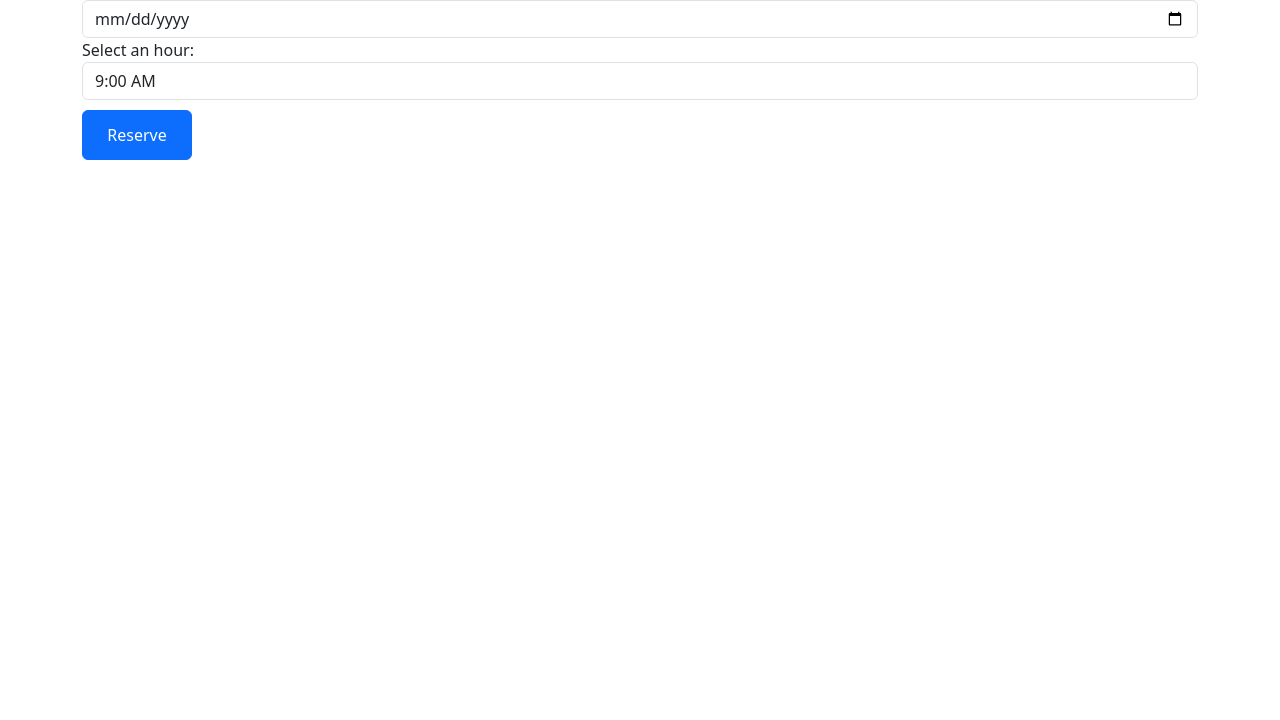
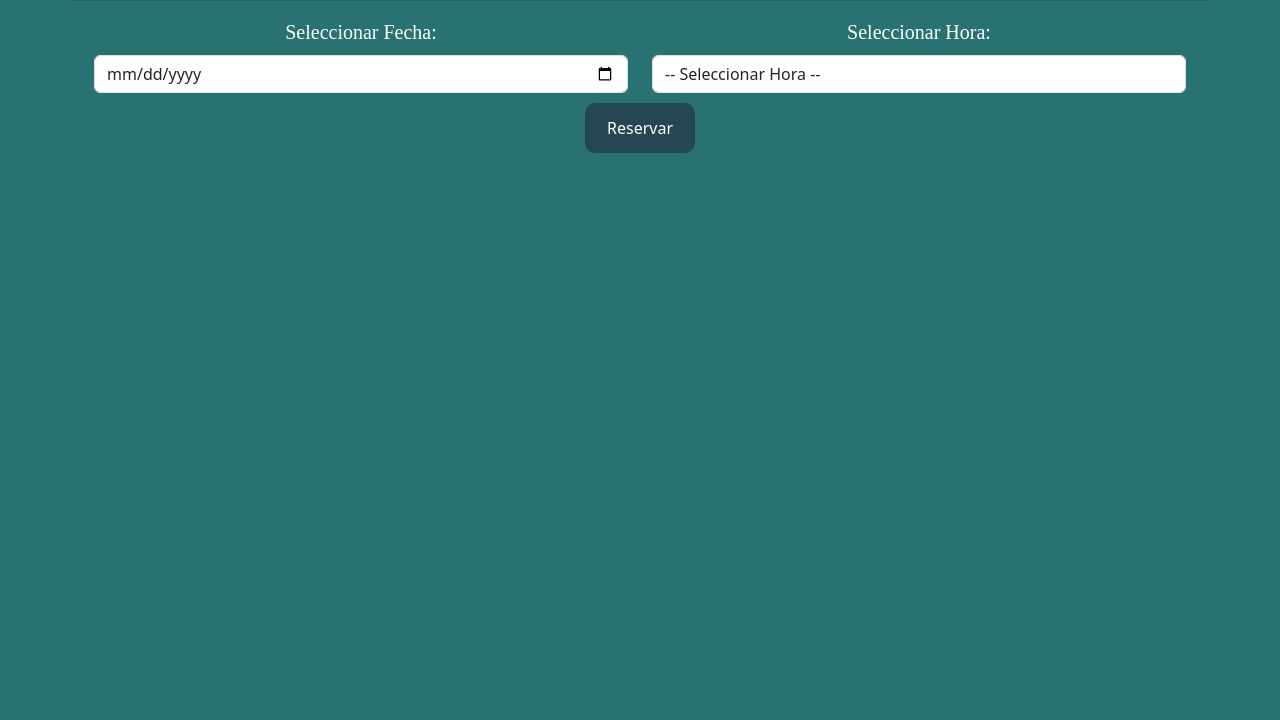
Before and after one commit to GonzaJuarez/ObligatorioFinalBaseDeDatos, a plain HTML site: page Obligatorio Final/HTML/agenda_carne.html in a window 1280 px wide. Shown: the part 80-800 px from the top of the page. Drawn offline with nearby package versions, Linux system fonts and the light colour scheme; files that its build step writes are made by us from their sources.

Commit message:
reservar en la agenda front + back + api + bd + crac

```diff
--- a/Obligatorio Final/HTML/agenda_carne.html
+++ b/Obligatorio Final/HTML/agenda_carne.html
@@ -1,41 +1,49 @@
-<!-- FILEPATH: /Obligatorio Final/HTML/agenda_carne.html -->
+<meta charset="UTF-8">
+<title>Agenda Carné de Salud</title>
+<link href="https://cdn.jsdelivr.net/npm/bootstrap@5.3.1/dist/css/bootstrap.min.css" rel="stylesheet"
+  integrity="sha384-4bw+/aepP/YC94hEpVNVgiZdgIC5+VKNBQNGCHeKRQN+PtmoHDEXuppvnDJzQIu9" crossorigin="anonymous">
+<link rel="stylesheet" href="../style.css">
+<script src="../agenda_carne.js"></script>
 
-<!DOCTYPE html>
-<html lang="en">
-
-<head>
-  <meta charset="UTF-8">
-  <meta name="viewport" content="width=device-width, initial-scale=1.0">
-  <link rel="stylesheet" href="../style.css">
-  <link href="https://cdn.jsdelivr.net/npm/bootstrap@5.3.1/dist/css/bootstrap.min.css" rel="stylesheet" integrity="sha384-4bw+/aepP/YC94hEpVNVgiZdgIC5+VKNBQNGCHeKRQN+PtmoHDEXuppvnDJzQIu9" crossorigin="anonymous">
-  <script src="agenda_carne.js"></script>
-
-  <title>Agenda Carné de Salud</title>
-
-</head>
-
-<body>
-  <div class="container">
-    <h1>Agenda Carné de Salud</h1>
-
-    <div class="form-group">
-      <label for="calendar">Select a day:</label>
-      <input type="date" id="calendar" class="form-control">
+<div class="container">
+  <div class="row justify-content-center">
+    <div class="col-md-12">
+        <div class="titulo1">
+            <a>Agenda Carné de Salud</a>
+        </div>
     </div>
-
-    <div class="form-group">
-      <label for="hours">Select an hour:</label>
-      <select id="hours" class="form-control">
-        <option value="9:00 AM">9:00 AM</option>
-        <option value="10:00 AM">10:00 AM</option>
-        <option value="11:00 AM">11:00 AM</option>
-      </select>
+  <hr>
+  <div class="row">
+    <div class="col-md-6">
+      <div class="form-group">
+        <label for="calendario_reserva" class="form-label subtitulo">Seleccionar Fecha:</label>
+        <input type="date" id="calendario_reserva" class="form-control" required>
+      </div>
     </div>
-
-    <button type="button" class="btn btn-primary">Reserve</button>
+    <div class="col-md-6">
+      <div class="form-group">
+        <label for="horas_disp" class="form-label subtitulo">Seleccionar Hora:</label>
+        <select id="horas_disp" class="form-control" aria-placeholder="-- Seleccionar Hora --" required>
+          <option value="">-- Seleccionar Hora --</option>
+          <option value="1">8:00 AM</option>
+          <option value="2">8:30 AM</option>
+          <option value="3">9:00 AM</option>
+          <option value="4">9:30 AM</option>
+          <option value="5">10:00 AM</option>
+          <option value="6">10:30 AM</option>
+          <option value="7">11:00 AM</option>
+          <option value="8">11:30 AM</option>
+          <option value="9">12:00 PM</option>
+          <option value="10">12:30 PM</option>
+          <option value="11">1:00 PM</option>
+          <option value="12">1:30 PM</option>
+          <option value="13">2:00 PM</option>
+          <option value="14">2:30 PM</option>
+          <option value="15">3:00 PM</option>
+        </select>
+      </div>
+    </div>
   </div>
 
-
-</body>
-
-</html>
+  <button type="button" class="btn btn-primary" onclick="botonReservar()">Reservar</button>
+</div>
--- a/Obligatorio Final/agenda_carne.js
+++ b/Obligatorio Final/agenda_carne.js
@@ -0,0 +1,41 @@
+const urlPostReserva = "http://localhost:3000/api/postAgenda";
+
+async function botonReservar() {
+    const fecha = document.getElementById("calendario_reserva").value;
+    const hora = document.getElementById("horas_disp").value;
+    console.log(fecha + " " + hora);
+    if (fecha != "" && hora != "") {
+        const reserva = {
+            "nro": hora,
+            "ci": 1234567, // CEDULA DE PRUEBA. CAMBIAR POR LA DEL USUARIO LOGUEADO
+            "fch_agenda": fecha,
+        }
+        try {
+            const reservaCreada = await postReserva(reserva);
+            console.log(reservaCreada);
+            if (reservaCreada && reservaCreada.error === false) {
+                document.getElementById("calendario_reserva").value = "";
+                document.getElementById("horas_disp").value = "";
+                alert("Reserva creada con éxito");
+            } else {
+                alert("Hubo un error al crear la reserva");
+            }
+        }
+        catch (error) {
+            console.error("Error en la solicitud:", error);
+            alert("Hubo un error en la solicitud");
+        }
+    } else {
+        alert("Debe seleccionar una fecha y una hora");
+    }
+}
+
+function postReserva(reserva) {
+    return fetch(urlPostReserva, {
+        method: "POST",
+        headers: {
+            "Content-Type": "application/json",
+        },
+        body: JSON.stringify(reserva),
+    }).then((response) => response.json());
+}
```
Also changed, not shown: Api/src/controllers/agenda.controller.ts (+5 -6 lines), 1 other file.
